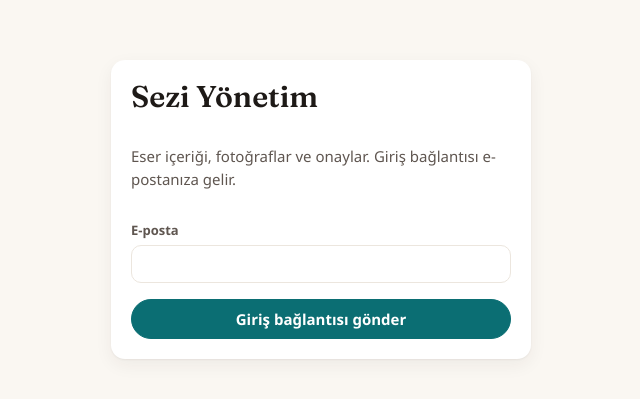
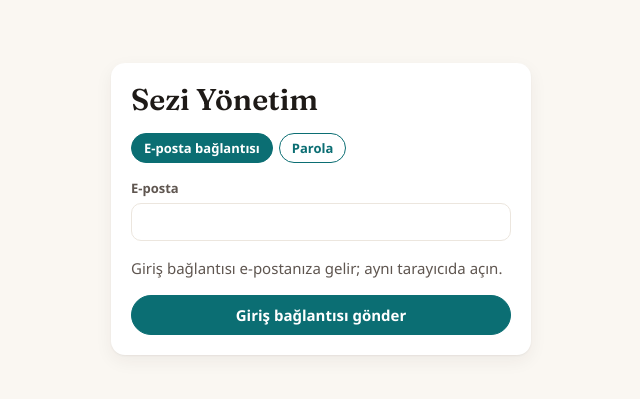
Before and after one commit to kokkodhackathon/Sezi, a React (Vite) app in the folder apps/admin/: page / in a window 1280 px wide. Shown: the part 191-590 px from the top of the page, without its empty margins (319-959 px from the left). Built offline with nearby package versions, Linux system fonts and the light colour scheme; no server answers; a web font is replaced by a local one.

Commit message:
Admin girişi: parola seçeneği ve Türkçe hata açıklamaları (e-posta sınırı)

```diff
--- a/apps/admin/src/pages/Login.tsx
+++ b/apps/admin/src/pages/Login.tsx
@@ -2,26 +2,47 @@ import { useState, type FormEvent } from 'react';
 
 import { supabase } from '../lib/supabase';
 
-/** E-posta ile sihirli bağlantı. Bağlantı bu adrese (window.location.origin) döner. */
+type Mode = 'link' | 'password';
+
+/** Supabase hata mesajlarının Türkçe ve ne yapılacağını söyleyen karşılığı. */
+function explain(message: string): string {
+  if (/rate limit/i.test(message)) {
+    return 'Saatlik e-posta sınırına ulaşıldı (Supabase ücretsiz e-posta servisi). Yaklaşık bir saat sonra yeniden deneyin ya da parolayla girin.';
+  }
+  if (/invalid login credentials/i.test(message)) return 'E-posta ya da parola hatalı.';
+  if (/email not confirmed/i.test(message)) return 'E-posta adresi henüz doğrulanmamış.';
+  return message;
+}
+
+/**
+ * Giriş: e-postaya sihirli bağlantı ya da parola.
+ * Parola, ücretsiz plandaki saatlik e-posta sınırına takılmamak içindir; yönetici kendisi belirler.
+ */
 export function Login() {
+  const [mode, setMode] = useState<Mode>('link');
   const [email, setEmail] = useState('');
+  const [password, setPassword] = useState('');
   const [state, setState] = useState<'idle' | 'sending' | 'sent' | 'error'>('idle');
   const [message, setMessage] = useState('');
 
+  const fail = (m: string) => {
+    setState('error');
+    setMessage(m);
+  };
+
   const submit = async (e: FormEvent) => {
     e.preventDefault();
-    if (!/^\S+@\S+\.\S+$/.test(email)) {
-      setState('error');
-      setMessage('Geçerli bir e-posta adresi yazın.');
+    if (!/^\S+@\S+\.\S+$/.test(email)) return fail('Geçerli bir e-posta adresi yazın.');
+    setState('sending');
+    if (mode === 'password') {
+      if (!password) return fail('Parolanızı yazın.');
+      const { error } = await supabase.auth.signInWithPassword({ email, password });
+      if (error) return fail(explain(error.message));
+      setState('idle');
       return;
     }
-    setState('sending');
     const { error } = await supabase.auth.signInWithOtp({ email, options: { emailRedirectTo: window.location.origin } });
-    if (error) {
-      setState('error');
-      setMessage(error.message);
-      return;
-    }
+    if (error) return fail(explain(error.message));
     setState('sent');
   };
 
@@ -29,17 +50,34 @@ export function Login() {
     <div className="center">
       <form className="card login" onSubmit={submit} noValidate>
         <h1>Sezi Yönetim</h1>
-        <p className="muted">Eser içeriği, fotoğraflar ve onaylar. Giriş bağlantısı e-postanıza gelir.</p>
+        <div className="row" role="tablist" aria-label="Giriş yöntemi" style={{ gap: 6 }}>
+          <button type="button" role="tab" aria-selected={mode === 'link'} className={`btn small ${mode === 'link' ? '' : 'outline'}`} onClick={() => { setMode('link'); setState('idle'); }}>
+            E-posta bağlantısı
+          </button>
+          <button type="button" role="tab" aria-selected={mode === 'password'} className={`btn small ${mode === 'password' ? '' : 'outline'}`} onClick={() => { setMode('password'); setState('idle'); }}>
+            Parola
+          </button>
+        </div>
         <label className="field" htmlFor="email">
           E-posta
           <input id="email" type="email" autoComplete="email" value={email} onChange={(e) => setEmail(e.target.value)} />
         </label>
+        {mode === 'password' ? (
+          <label className="field" htmlFor="password">
+            Parola
+            <input id="password" type="password" autoComplete="current-password" value={password} onChange={(e) => setPassword(e.target.value)} />
+          </label>
+        ) : (
+          <p className="muted" style={{ margin: 0 }}>
+            Giriş bağlantısı e-postanıza gelir; aynı tarayıcıda açın.
+          </p>
+        )}
         <button className="btn" type="submit" disabled={state === 'sending'}>
-          {state === 'sending' ? 'Gönderiliyor…' : 'Giriş bağlantısı gönder'}
+          {state === 'sending' ? 'Bekleyin…' : mode === 'password' ? 'Giriş yap' : 'Giriş bağlantısı gönder'}
         </button>
         {state === 'sent' ? <p role="status">Bağlantı gönderildi. E-postanızdaki bağlantıya bu tarayıcıda tıklayın.</p> : null}
         {state === 'error' ? (
-          <p role="alert" className="error">
+          <p role="alert" className="error" style={{ margin: 0 }}>
             {message}
           </p>
         ) : null}
```
